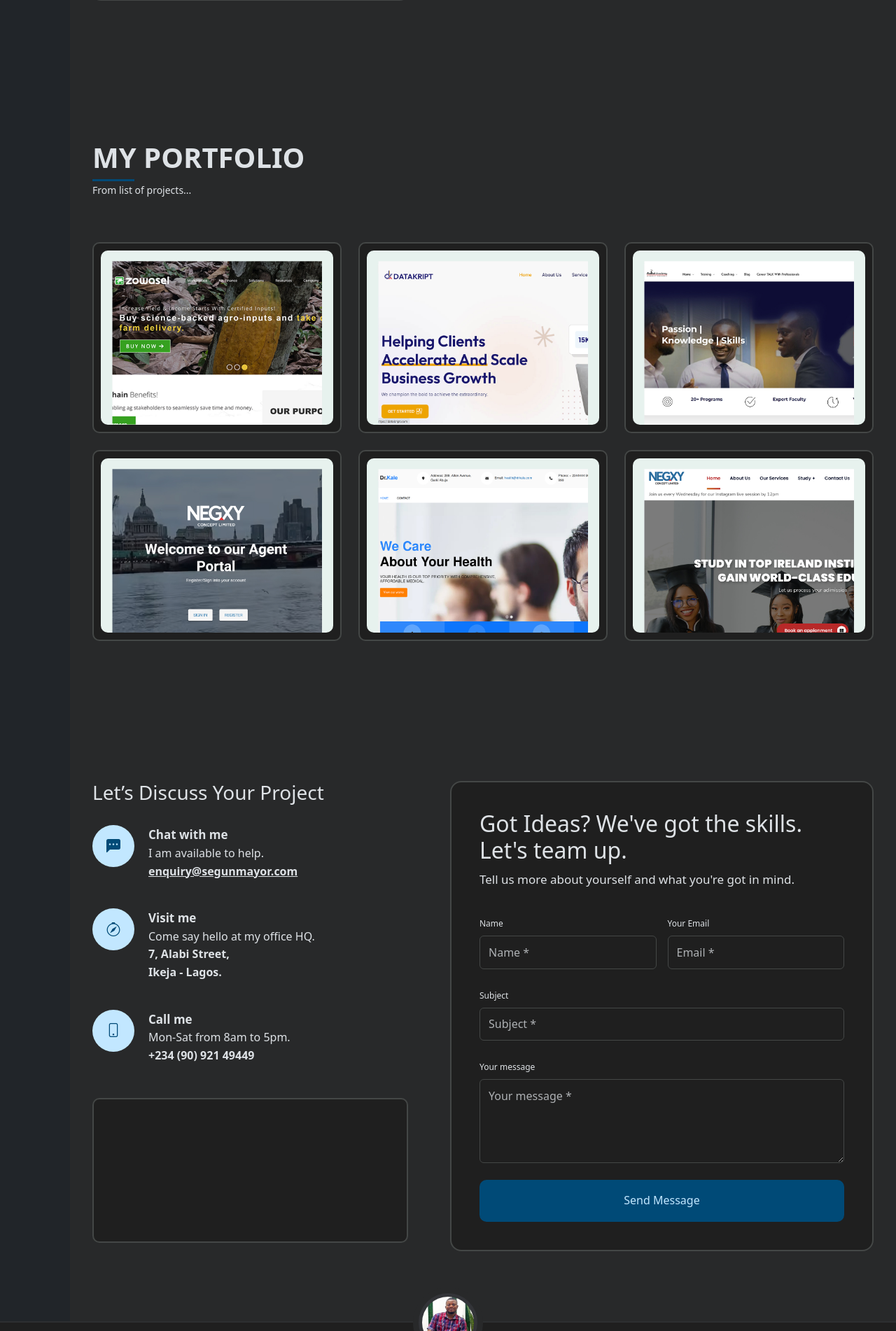
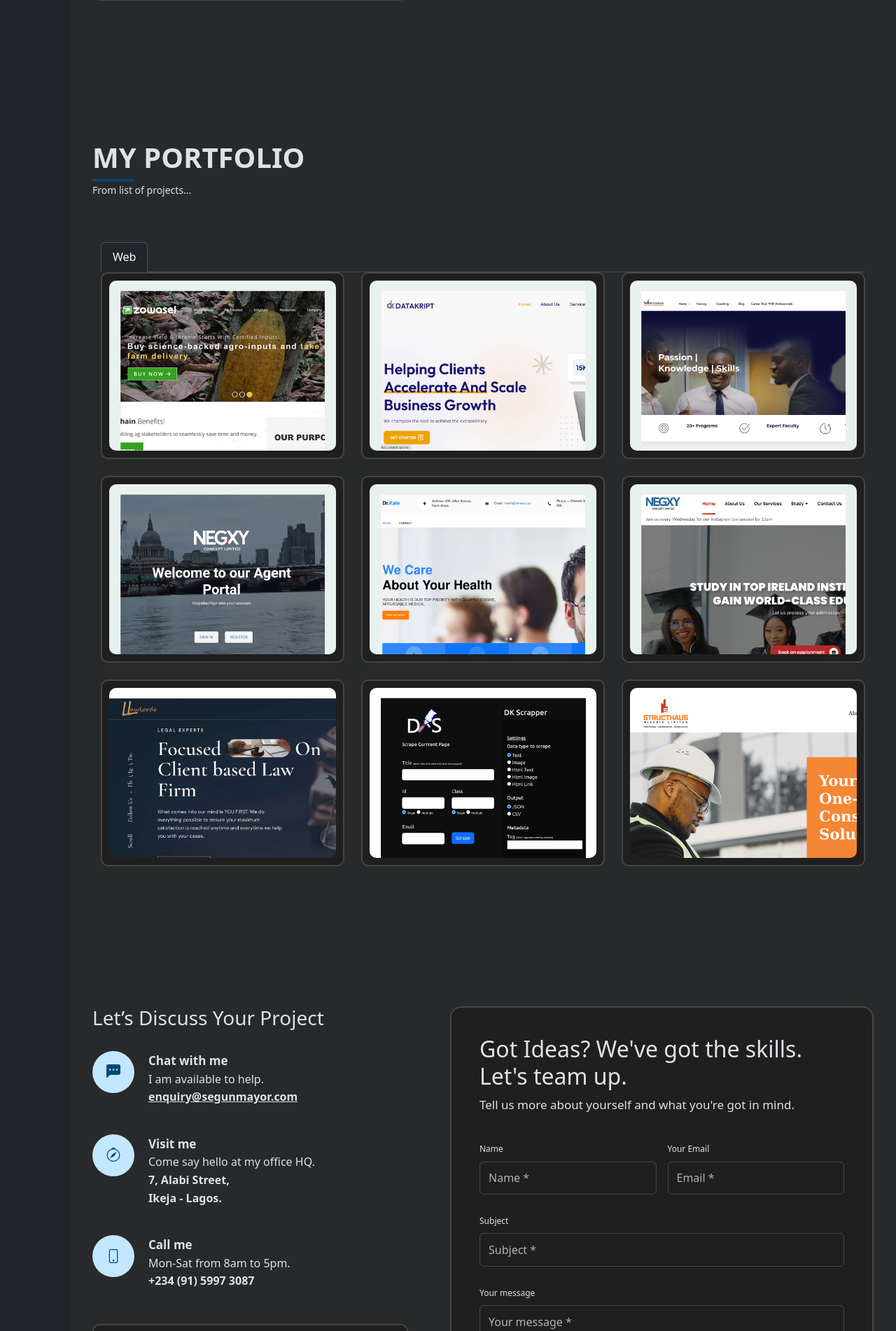
Before and after one commit to segunmayor/segunmayor, a PHP site: page / in a window 1280 px wide. Shown: the part 2338-4240 px from the top of the page at 70% size. Run offline with PHP 8.4, Linux system fonts and the light colour scheme; a map, chart or similar area stays blank; some libraries are stand-ins or nearby versions; some web fonts are replaced; grey boxes are pictures that could not be loaded.

Commit message:
updated portfolio list and created portfolio item popup

```diff
--- a/assets/js/custom.js
+++ b/assets/js/custom.js
@@ -100,7 +100,7 @@
             loadScript(plugin_track + 'jquery.magnific-popup.min.js', function() {
                 if ($(".lightbox-gallery").exists()) {
                     $('.lightbox-gallery').magnificPopup({
-                        delegate: '.gallery-link',
+                        delegate: '.gallery-link2',
                         type: 'image',
                         tLoading: 'Loading image #%curr%...',
                         mainClass: 'mfp-fade',
--- a/inc/assets/js/custom.js
+++ b/inc/assets/js/custom.js
@@ -5,7 +5,7 @@
 
 const dialog = document.querySelector('dialog')
 
-console.log('dialog dialog: ', dialog)
+// console.log('dialog dialog: ', dialog)
 
 if(dialog !== null)
 {
--- a/inc/conn/index.php
+++ b/inc/conn/index.php
@@ -1,6 +1,6 @@
 <?php
 
-require_once base_root() . '/inc/mailer/index.php';
+require_once sm_base_root() . '/inc/mailer/index.php';
 
 /**
  * Open db connection
--- a/inc/function.php
+++ b/inc/function.php
@@ -1,13 +1,13 @@
 <?php
 
-function base_root ()  {
+function sm_base_root ()  {
 
     $baseroot = $_SERVER['DOCUMENT_ROOT']  ;
 
     return $baseroot;
 }
 
-function base_dir () {
+function sm_base_dir () {
     /**
      * @return base dir absolute path without thrailing slash
      */
@@ -16,7 +16,7 @@
 return $rootdir;
 }
 
-function base_uri () {
+function sm_base_uri () {
     /**
      * @return servername without thrailing slash
      */
@@ -25,29 +25,29 @@
     return $baseuri;
 }
 
-function assets_dir () {
+function sm_assets_dir () {
     /**
      * @return assets abslolute path with thrailing slash
      */
 
-    $assetsdir = base_dir() . 'assets/';
+    $assetsdir = sm_base_dir() . 'assets/';
     return $assetsdir;
 }
 
-function assets_dir_rel () {
+function sm_assets_dir_rel () {
     /**
      * @return assets abslolute path with thrailing slash
      */
 
-    $assetsdirrel = base_root() . '/assets/';
+    $assetsdirrel = sm_base_root() . '/assets/';
 
     return $assetsdirrel;
 }
 
-function recaptcha_client_key () {
+function sm_recaptcha_client_key () {
     return "6LdodTkpAAAAANSPlLaJoYJFtFRP8stidZfv4K_q";
 }
 
-function recaptcha_server_key () {
+function sm_recaptcha_server_key () {
     return "6LdodTkpAAAAAMKI5upKdbtJpPX_dBFVja9RSkep";
 }
--- a/index.php
+++ b/index.php
@@ -1,7 +1,7 @@
 <?php
 include "./inc/function.php";
 
-$recaptcha_client_key = recaptcha_client_key();
+$recaptcha_client_key = sm_recaptcha_client_key();
  ?>
 <!DOCTYPE html>
 <html lang="en" data-bs-theme="dark">
@@ -46,6 +46,8 @@
 <!-- Body Start -->
 
 <body>
+     <!-- overlay -->
+      <div class="overlay"></div>
     <!-- Header Top -->
     <header class="main-header d-lg-none">
         <div class="container">
@@ -127,7 +129,7 @@
                             <h6>👋 Hi, I’ m</h6>
                             <h1>Segun <span><img src="assets/img/m.jpg" title="" alt=""></span>Mayor</h1>
                             <h2>I'm a <span id="type-it"></span></h2>
-                            <p class="pe-lg-5">You have problems you're thinking of solving with softwares or you're stock between a problem you're already solving with tech? Why not talk to me about it? I always work it down to get solutions for every problems you might be having. We can work things out today. </p>
+                            <p class="pe-lg-5">I partner with startups and organizations to build digital products that help clients overcome challenges and create lasting connections with millions of people every day.</p>
                             <div class="btn-bar">
                                 <a class="px-btn px-btn-theme" href="assets/pdf/segun_mayor_cv_fs.pdf" download>Download cv <i class="bi-download"></i> </a>
                             </div>
@@ -164,7 +166,7 @@
                             <div class="about-me-text pb-5">
                                 <h3>My name is Segun Mayor</h3>
                                 <h5><span>I Am Available</span> For software   Projects</h5>
-                                <p>I'm a full stack software engineerwith specialty in creating software programsand maintainance of application code  using best practices.</p>
+                                <p>I'm a full stack software engineerwith specialty in creating software programs and maintainance of application code  using best practices.</p>
                                 <!-- <div class="row pt-2">
                                     <div class="col-auto">
                                         <div class="a-count">
@@ -225,7 +227,7 @@
                             <div class="row align-items-start">
                                 <div class="col-md-7 py-4">
                                     <div class="about-me-img">
-                                        <img src="assets/img/mm2.jpg" title="" alt="">
+                                        <img src="assets/img/mayor.jpeg" title="" alt="">
                                     </div>
                                 </div>
                                 <div class="col-md-5 py-4">
@@ -252,7 +254,7 @@
                                                     <i class="fab fa-whatsapp"></i>
                                                 </div>
                                                 <div class="a-text">
-                                                    <a class="text-reset stretched-link" href="https://api.whatsapp.com/send?phone=2349092149449&text=Hi%2C%20I%20saw%20your%20profile%20and%20I%20am%20interested%20to%20know%20more%20about%20you.">WhatsApp Me</a>
+                                                    <a class="text-reset stretched-link" href="https://api.whatsapp.com/send?phone=2349092149449&text=Hi%2C%20I%20saw%20your%20profile%20and%20I%20would%20like%20to%20discuss%20some%20projects%20with%20you.">WhatsApp Me</a>
                                                 </div>
                                             </li>
                                             <li>
@@ -268,7 +270,7 @@
                                                     <i class="fa-solid fa-linkedin"></i>
                                                 </div>
                                                 <div class="a-text">
-                                                    <a class="text-reset stretched-link" href="#">Linkedin</a>
+                                                    <a class="text-reset stretched-link" href="https://www.linkedin.com/in/segunmayor">Linkedin</a>
                                                 </div>
                                             </li>
                                         </ul>
@@ -423,7 +425,30 @@
                     <p><small>From list of projects...</small></p>
                 </div>
                 <div class="lightbox-gallery">
-                    <div class="row g-3 g-lg-4 portfolio-content">
+                    <div class="container">
+<div class="row">
+<div class="col">
+    <ul class="nav nav-tabs" id="myTab" role="tablist">
+  <li class="nav-item" role="presentation">
+    <a class="nav-link active" aria-current="page" href="#" id="web-tab" data-bs-toggle="tab" data-bs-target="#web" aria-selected="false">Web</a>
+  </li>
+  <!-- <li class="nav-item" role="presentation">
+    <a class="nav-link" href="#" id="desktop-tab" data-bs-toggle="tab" data-bs-target="#desktop" aria-selected="false">Desktop</a>
+  </li> -->
+  <!-- <li class="nav-item" role="presentation">
+    <a class="nav-link" href="#" id="newsletter-tab" data-bs-toggle="tab" data-bs-target="#newsletter" aria-selected="false">Newsletter</a>
+  </li> -->
+  <!-- <li class="nav-item" role="presentation">
+    <a class="nav-link" href="#" tabindex="-1" id="mobile-tab" data-bs-toggle="tab" data-bs-target="#mobile" aria-selected="false">Mobile</a>
+  </li> -->
+</ul>
+</div>
+</div>
+<div class="row">
+    <div class="col">
+        <div class="tab-contents" id="tabContents">
+            <div class="tab-pane fade show active" id="web" role="tabpanel" aria-labelledby="web-tab">
+                <div class="row g-3 g-lg-4 portfolio-content">
                         <div class="col-sm-6 col-lg-4 grid-item">
                             <div class="portfolio-box">
                                 <div class="portfolio-text">
@@ -496,7 +521,51 @@
                                 </div>
                             </div>
                         </div>
+                        <div class="col-sm-6 col-lg-4 grid-item">
+                            <div class="portfolio-box">
+                                <div class="portfolio-text">
+                                    <h6>Web App Design</h6>
+                                    <p>Law firm website designed for Lawlords Firm</p>
+                                    <a class="gallery-link" href="assets/img/lawlords.jpg"><i class="bi-arrow-up-right-circle"></i></a>
+                                </div>
+                                <div class="portfolio-img">
+                                    <img src="assets/img/lawlords.jpg" title="" alt="">
+                                </div>
+                            </div>
+                        </div>
+                        <div class="col-sm-6 col-lg-4 grid-item">
+                            <div class="portfolio-box">
+                                <div class="portfolio-text">
+                                    <h6>Web Design</h6>
+                                    <p>Scrapper used for scrapping all kinds of websites. Available as both Good Chrome and Mozilla Firefox extensions</p>
+                                    <a class="gallery-link" href="assets/img/dkscrapper.jpg"><i class="bi-arrow-up-right-circle"></i></a>
+                                </div>
+                                <div class="portfolio-img">
+                                    <img src="assets/img/dkscrapper.jpg" title="" alt="">
+                                </div>
+                            </div>
+                        </div>
+                        <div class="col-sm-6 col-lg-4 grid-item">
+                            <div class="portfolio-box">
+                                <div class="portfolio-text">
+                                    <h6>Web Design</h6>
+                                    <p>Real estate website</p>
+                                    <a class="gallery-link" href="assets/img/structhaus.jpg"><i class="bi-arrow-up-right-circle"></i></a>
+                                </div>
+                                <div class="portfolio-img">
+                                    <img src="assets/img/structhaus.jpg" title="" alt="">
+                                </div>
+                            </div>
+                        </div>
                     </div>
+            </div>
+  <!-- <div class="tab-pane fade" id="desktop" role="tabpanel" aria-labelledby="desktop-tab">...</div> -->
+  <!-- <div class="tab-pane fade" id="newsletter" role="tabpanel" aria-labelledby="newsletter-tab">...</div> -->
+   <!-- <div class="tab-pane fade" id="mobile" role="tabpanel" aria-labelledby="mobile-tab">...</div> -->
+        </div>
+    </div>
+<div>
+</div>
                 </div>
             </div>
         </section>
@@ -612,7 +681,7 @@
                                         </div>
                                         <div class="text">
                                             <label>Call me</label>
-                                            <p>Mon-Sat from 8am to 5pm. <span>+234 (90) 921 49449</span></p>
+                                            <p>Mon-Sat from 8am to 5pm. <span>+234 (91) 5997 3087</span></p>
                                         </div>
                                     </li>
                                 </ul>
@@ -675,7 +744,15 @@
             </div>
         </section>
         <!-- End contactus -->
+
     </main>
+     <!-- popup -->
+            <div class="portfolio-popup">
+                <div class="wrapper-popup">
+                    <!-- <img src="#" alt="portfolio" class="popup" /> -->
+                </div>
+            </div>
+         <!-- ./popup -->
     <!-- Main -->
     <!-- Snigle 1 -->
     <!-- <div id="project_1" class="px-modal mfp-hide">
@@ -1022,6 +1099,7 @@
         </div>
     </footer>
     <!-- End Footer -->
+      <script src="./popup.js"></script>
      <script src="https://www.google.com/recaptcha/api.js"></script>
     <script src="https://cdn.jsdelivr.net/npm/bootstrap@5.3.2/dist/js/bootstrap.min.js" integrity="sha384-BBtl+eGJRgqQAUMxJ7pMwbEyER4l1g+O15P+16Ep7Q9Q+zqX6gSbd85u4mG4QzX+" crossorigin="anonymous"></script>
     <script src="https://cdn.jsdelivr.net/npm/bootstrap@5.3.2/dist/js/bootstrap.bundle.min.js" integrity="sha384-C6RzsynM9kWDrMNeT87bh95OGNyZPhcTNXj1NW7RuBCsyN/o0jlpcV8Qyq46cDfL"></script>
@@ -1048,6 +1126,8 @@
    }
  </script>
 
+
+
     <!-- end -->
 </body>
 <!-- Body End -->
```
Also changed, not shown: assets/css/style.css (+54 -0 lines), inc/form/index.php (+4 -4 lines), popup.js (added, +56 -0 lines), assets/img/dkscrapper.jpg (added), assets/img/lawlords.jpg (added), assets/img/mayor.jpeg (added), assets/img/structhaus.jpg (added), 1 other file.
